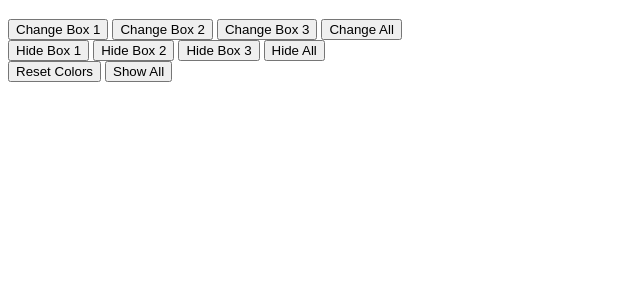
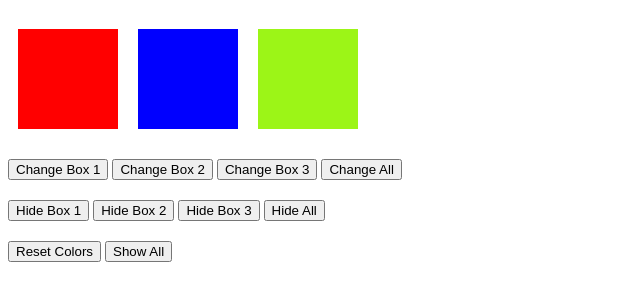
Before and after one commit to acarusillo/TCPFall2023_CodingChallenge, a plain HTML site: page index.html in a window 1280 px wide. Shown: the part 61-362 px from the top of the page, without its empty margins (0-640 px from the left). Drawn offline with Linux system fonts and the light colour scheme.

Commit message:
css is updated

```diff
--- a/styles.css
+++ b/styles.css
@@ -1,19 +1,23 @@
 .container {
+   display: flex;
+}
+
+.box {
+    height: 100px;
+    width: 100px;
+    border: 10px;
+    margin: 10px;
 
 }
 
-.left_square {
-
-}
-
-.middle_square {
-
-}
-
-.right_square {
-
-}
+#box1 {background-color: red;}
+#box2 {background-color: blue;}
+#box3 {background-color: rgb(156, 245, 23);}
 
 .h1 {
     justify-content: center;
 }
+
+.buttons {
+    margin-top: 20px;
+}
```
